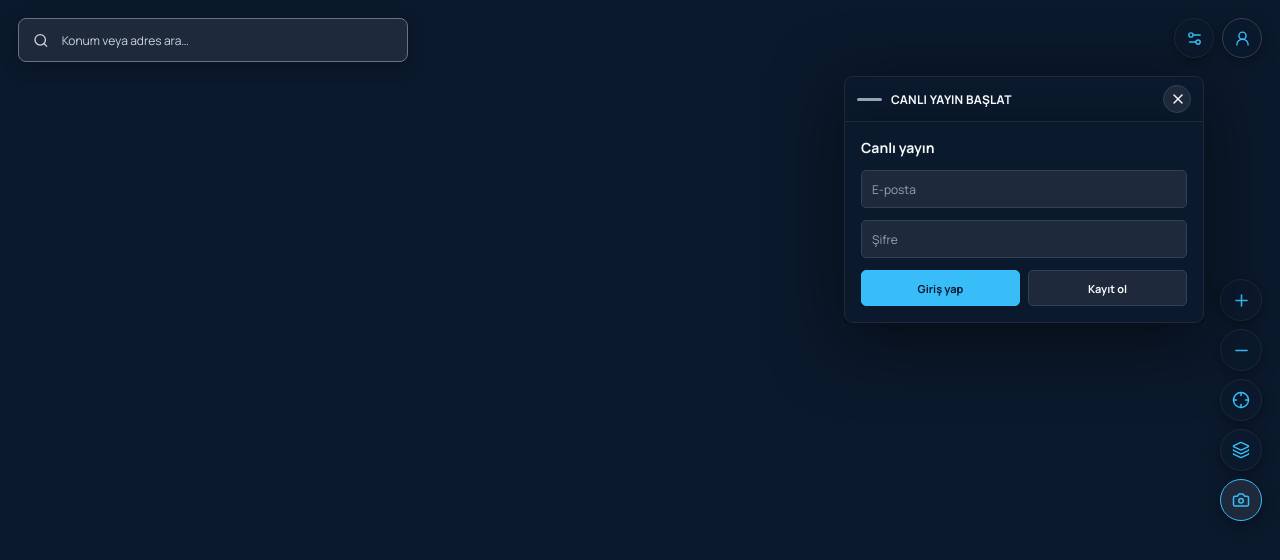
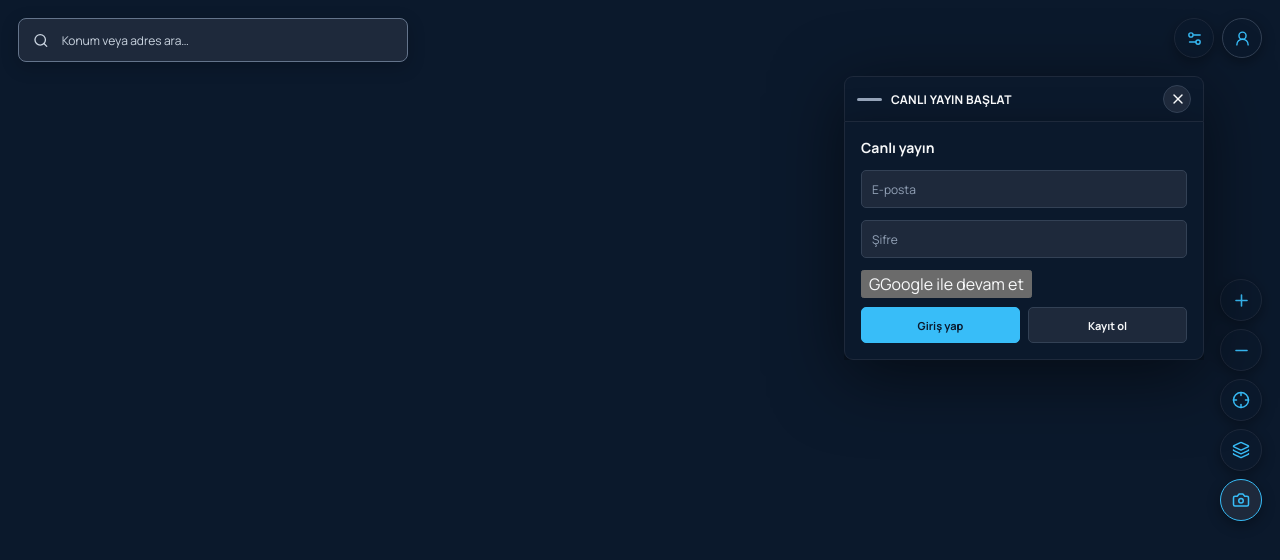
Before and after one commit to xsinanxaykacx-debug/minimap, a React (Vite) app: page / in a window 1280 px wide. Both pictures are taken after a click on the button 1241 px from the left and 500 px from the top of the page. Shown: the top 560 px of the page. Built offline with nearby package versions, Linux system fonts and the light colour scheme; no server answers.

Commit message:
Add Google OAuth sign-in to AYTAR LAB

```diff
--- a/src/live/LiveLayer.tsx
+++ b/src/live/LiveLayer.tsx
@@ -310,6 +310,22 @@ function LiveLayer({ map, open, onClose }: { map: MapLibreMap | null; open: bool
     setNotice(result.error?.message ?? (mode === 'signup' ? 'Kayıt alındı. E-posta onayı gerekiyorsa gelen kutunu kontrol et.' : 'Giriş yapıldı'))
   }
 
+  const signInWithGoogle = async () => {
+    if (!supabase || busy) return
+    setBusy(true)
+    setNotice('Google hesabına yönlendiriliyorsun…')
+    try {
+      const { error } = await supabase.auth.signInWithOAuth({
+        provider: 'google',
+        options: { redirectTo: window.location.origin },
+      })
+      if (error) throw error
+    } catch (error) {
+      setNotice(error instanceof Error ? `Google girişi başlatılamadı: ${error.message}` : 'Google girişi başlatılamadı')
+      setBusy(false)
+    }
+  }
+
   const grantCamera = async () => {
     try {
       const stream = await navigator.mediaDevices.getUserMedia({ video: true, audio: true })
@@ -438,6 +454,12 @@ function LiveLayer({ map, open, onClose }: { map: MapLibreMap | null; open: bool
                 <button onClick={() => void authenticate('signin')} disabled={busy || !email.trim() || !password}>Giriş yap</button>
                 <button onClick={() => void authenticate('signup')} disabled={busy || !email.trim() || !password}>Kayıt ol</button>
               </div>
+              <div className="mobile-google-auth">
+                <button className="google-auth-button" onClick={() => void signInWithGoogle()} disabled={busy}>
+                  <span className="google-auth-mark" aria-hidden="true">G</span>
+                  {busy ? 'Yönlendiriliyor…' : 'Google ile devam et'}
+                </button>
+              </div>
             </div>
           )}
           <div className="text-[#94A3B8] text-xs">
@@ -470,6 +492,12 @@ function LiveLayer({ map, open, onClose }: { map: MapLibreMap | null; open: bool
             <strong>Canlı yayın</strong>
             <input value={email} onChange={event => setEmail(event.target.value)} placeholder="E-posta" type="email" />
             <input value={password} onChange={event => setPassword(event.target.value)} placeholder="Şifre" type="password" />
+            <div className="google-auth-row">
+              <button className="google-auth-button" disabled={busy} onClick={() => void signInWithGoogle()}>
+                <span className="google-auth-mark" aria-hidden="true">G</span>
+                {busy ? 'Yönlendiriliyor…' : 'Google ile devam et'}
+              </button>
+            </div>
             <div className="live-layer-actions">
               <button disabled={busy} onClick={() => { void authenticate('signin') }}>Giriş yap</button>
               <button className="secondary" disabled={busy} onClick={() => { void authenticate('signup') }}>Kayıt ol</button>
```
